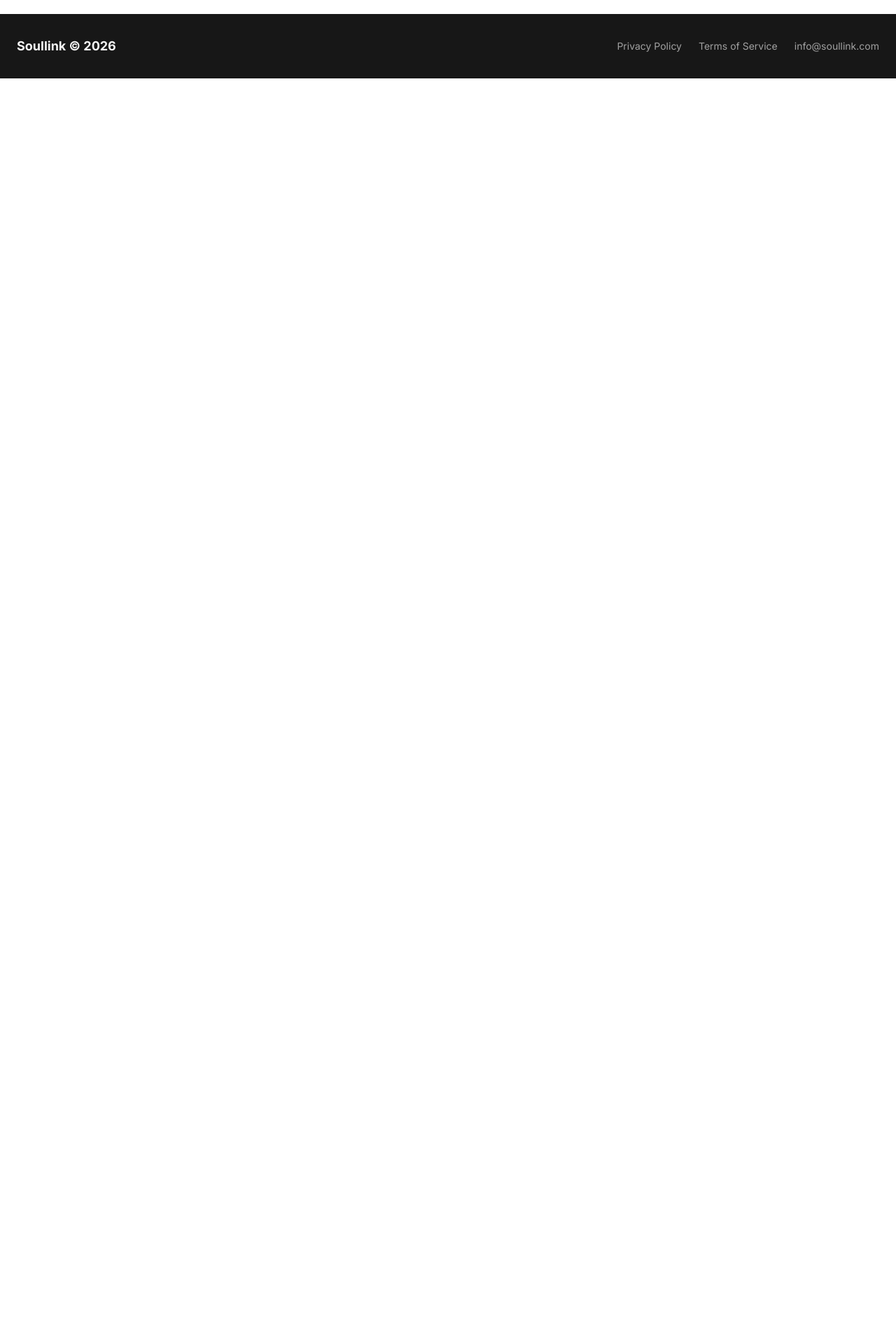
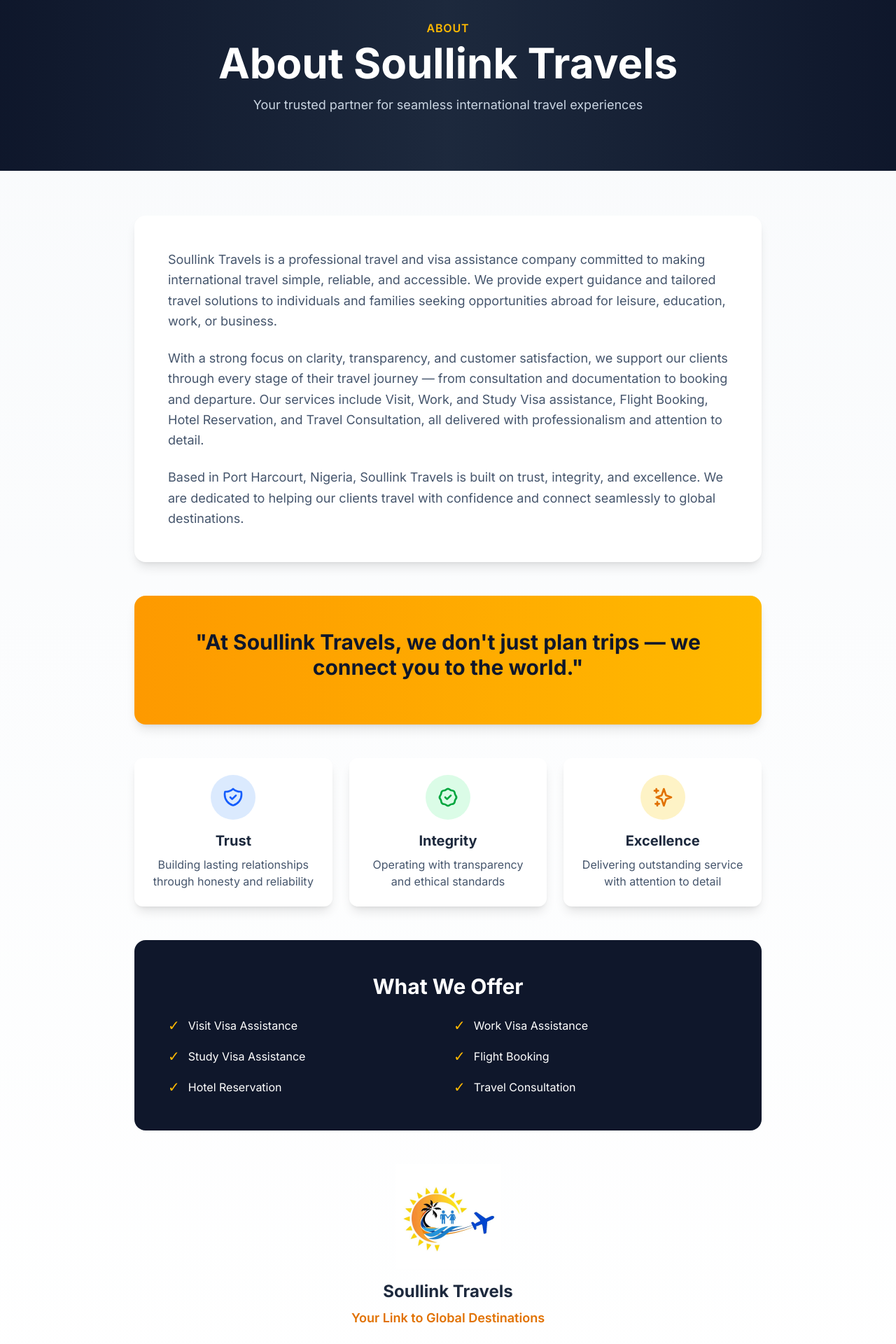
Before and after one commit to soullinktravels-ux/soullink-web-site, a Next.js app: page /about in a window 1280 px wide. Shown: the part 160-2080 px from the top of the page at 70% size. Before the commit the page ends 800 px from the top, so only its background shows below. Built offline with nearby package versions, Linux system fonts and the light colour scheme.

Commit message:
message footer

```diff
--- a/app/about/page.tsx
+++ b/app/about/page.tsx
@@ -1,3 +1,194 @@
+import Image from 'next/image';
+
 export default function AboutPage() {
-  return <div>About Us Page</div>;
+  return (
+    <div className="min-h-screen bg-gradient-to-b from-slate-50 to-white">
+      {/* Header */}
+      <div className="bg-gradient-to-r from-slate-900 via-slate-800 to-slate-900 text-white py-20">
+        <div className="container mx-auto px-4 text-center">
+          <p className="text-amber-400 font-semibold mb-2 uppercase tracking-wider">
+            About
+          </p>
+          <h1 className="text-4xl md:text-5xl lg:text-6xl font-bold mb-4">
+            About Soullink Travels
+          </h1>
+          <p className="text-slate-300 text-lg max-w-2xl mx-auto">
+            Your trusted partner for seamless international travel experiences
+          </p>
+        </div>
+      </div>
+
+      {/* Main Content */}
+      <div className="container mx-auto px-4 py-16">
+        <div className="max-w-4xl mx-auto">
+          {/* Introduction */}
+          <div className="bg-white rounded-2xl shadow-lg p-8 md:p-12 mb-12">
+            <p className="text-slate-600 text-lg leading-relaxed mb-6">
+              Soullink Travels is a professional travel and visa assistance
+              company committed to making international travel simple, reliable,
+              and accessible. We provide expert guidance and tailored travel
+              solutions to individuals and families seeking opportunities abroad
+              for leisure, education, work, or business.
+            </p>
+            <p className="text-slate-600 text-lg leading-relaxed mb-6">
+              With a strong focus on clarity, transparency, and customer
+              satisfaction, we support our clients through every stage of their
+              travel journey — from consultation and documentation to booking
+              and departure. Our services include Visit, Work, and Study Visa
+              assistance, Flight Booking, Hotel Reservation, and Travel
+              Consultation, all delivered with professionalism and attention to
+              detail.
+            </p>
+            <p className="text-slate-600 text-lg leading-relaxed">
+              Based in Port Harcourt, Nigeria, Soullink Travels is built on
+              trust, integrity, and excellence. We are dedicated to helping our
+              clients travel with confidence and connect seamlessly to global
+              destinations.
+            </p>
+          </div>
+
+          {/* Highlight Quote */}
+          <div className="bg-gradient-to-r from-amber-500 to-amber-400 rounded-2xl p-8 md:p-12 text-center mb-12 shadow-lg">
+            <p className="text-2xl md:text-3xl font-bold text-slate-900 mb-4">
+              "At Soullink Travels, we don't just plan trips — we connect you to
+              the world."
+            </p>
+          </div>
+
+          {/* Our Values */}
+          <div className="grid md:grid-cols-3 gap-6 mb-12">
+            <div className="bg-white rounded-xl p-6 shadow-lg text-center hover:shadow-xl transition-shadow">
+              <div className="w-16 h-16 bg-blue-100 rounded-full flex items-center justify-center mx-auto mb-4">
+                <svg
+                  className="w-8 h-8 text-blue-600"
+                  fill="none"
+                  viewBox="0 0 24 24"
+                  stroke="currentColor"
+                >
+                  <path
+                    strokeLinecap="round"
+                    strokeLinejoin="round"
+                    strokeWidth={2}
+                    d="M9 12l2 2 4-4m5.618-4.016A11.955 11.955 0 0112 2.944a11.955 11.955 0 01-8.618 3.04A12.02 12.02 0 003 9c0 5.591 3.824 10.29 9 11.622 5.176-1.332 9-6.03 9-11.622 0-1.042-.133-2.052-.382-3.016z"
+                  />
+                </svg>
+              </div>
+              <h3 className="text-xl font-bold text-slate-800 mb-2">Trust</h3>
+              <p className="text-slate-600">
+                Building lasting relationships through honesty and reliability
+              </p>
+            </div>
+
+            <div className="bg-white rounded-xl p-6 shadow-lg text-center hover:shadow-xl transition-shadow">
+              <div className="w-16 h-16 bg-green-100 rounded-full flex items-center justify-center mx-auto mb-4">
+                <svg
+                  className="w-8 h-8 text-green-600"
+                  fill="none"
+                  viewBox="0 0 24 24"
+                  stroke="currentColor"
+                >
+                  <path
+                    strokeLinecap="round"
+                    strokeLinejoin="round"
+                    strokeWidth={2}
+                    d="M9 12l2 2 4-4M7.835 4.697a3.42 3.42 0 001.946-.806 3.42 3.42 0 014.438 0 3.42 3.42 0 001.946.806 3.42 3.42 0 013.138 3.138 3.42 3.42 0 00.806 1.946 3.42 3.42 0 010 4.438 3.42 3.42 0 00-.806 1.946 3.42 3.42 0 01-3.138 3.138 3.42 3.42 0 00-1.946.806 3.42 3.42 0 01-4.438 0 3.42 3.42 0 00-1.946-.806 3.42 3.42 0 01-3.138-3.138 3.42 3.42 0 00-.806-1.946 3.42 3.42 0 010-4.438 3.42 3.42 0 00.806-1.946 3.42 3.42 0 013.138-3.138z"
+                  />
+                </svg>
+              </div>
+              <h3 className="text-xl font-bold text-slate-800 mb-2">
+                Integrity
+              </h3>
+              <p className="text-slate-600">
+                Operating with transparency and ethical standards
+              </p>
+            </div>
+
+            <div className="bg-white rounded-xl p-6 shadow-lg text-center hover:shadow-xl transition-shadow">
+              <div className="w-16 h-16 bg-amber-100 rounded-full flex items-center justify-center mx-auto mb-4">
+                <svg
+                  className="w-8 h-8 text-amber-600"
+                  fill="none"
+                  viewBox="0 0 24 24"
+                  stroke="currentColor"
+                >
+                  <path
+                    strokeLinecap="round"
+                    strokeLinejoin="round"
+                    strokeWidth={2}
+                    d="M5 3v4M3 5h4M6 17v4m-2-2h4m5-16l2.286 6.857L21 12l-5.714 2.143L13 21l-2.286-6.857L5 12l5.714-2.143L13 3z"
+                  />
+                </svg>
+              </div>
+              <h3 className="text-xl font-bold text-slate-800 mb-2">
+                Excellence
+              </h3>
+              <p className="text-slate-600">
+                Delivering outstanding service with attention to detail
+              </p>
+            </div>
+          </div>
+
+          {/* Our Services Summary */}
+          <div className="bg-slate-900 rounded-2xl p-8 md:p-12 text-white mb-12">
+            <h2 className="text-2xl md:text-3xl font-bold mb-6 text-center">
+              What We Offer
+            </h2>
+            <div className="grid sm:grid-cols-2 gap-4">
+              <div className="flex items-center gap-3">
+                <span className="text-amber-400 text-xl">✓</span>
+                <span>Visit Visa Assistance</span>
+              </div>
+              <div className="flex items-center gap-3">
+                <span className="text-amber-400 text-xl">✓</span>
+                <span>Work Visa Assistance</span>
+              </div>
+              <div className="flex items-center gap-3">
+                <span className="text-amber-400 text-xl">✓</span>
+                <span>Study Visa Assistance</span>
+              </div>
+              <div className="flex items-center gap-3">
+                <span className="text-amber-400 text-xl">✓</span>
+                <span>Flight Booking</span>
+              </div>
+              <div className="flex items-center gap-3">
+                <span className="text-amber-400 text-xl">✓</span>
+                <span>Hotel Reservation</span>
+              </div>
+              <div className="flex items-center gap-3">
+                <span className="text-amber-400 text-xl">✓</span>
+                <span>Travel Consultation</span>
+              </div>
+            </div>
+          </div>
+
+          {/* Brand Tagline */}
+          <div className="text-center">
+            <Image
+              src="/logo/logo.jpg"
+              alt="Soullink Travels"
+              width={150}
+              height={75}
+              className="mx-auto mb-4"
+            />
+            <h3 className="text-2xl font-bold text-slate-800 mb-2">
+              Soullink Travels
+            </h3>
+            <p className="text-amber-600 font-semibold text-lg">
+              Your Link to Global Destinations
+            </p>
+          </div>
+
+          {/* CTA */}
+          <div className="text-center mt-12">
+            <a
+              href="/contact"
+              className="inline-block px-8 py-4 bg-amber-500 hover:bg-amber-400 text-slate-900 font-bold rounded-lg shadow-lg transition-all hover:scale-105"
+            >
+              Get in Touch
+            </a>
+          </div>
+        </div>
+      </div>
+    </div>
+  );
 }
--- a/components/layout/Footer.tsx
+++ b/components/layout/Footer.tsx
@@ -3,7 +3,7 @@
     <footer className="bg-neutral-900 text-neutral-100 py-8 mt-12">
       <div className="container mx-auto px-6 flex flex-col md:flex-row justify-between items-center gap-4">
         <div className="text-lg font-bold">
-          Soullink &copy; {new Date().getFullYear()}
+          SoullinkTravels &copy; {new Date().getFullYear()}
         </div>
         <div className="flex gap-6 text-neutral-400 text-sm">
           <a href="/privacy" className="hover:text-white">
@@ -12,8 +12,11 @@
           <a href="/terms" className="hover:text-white">
             Terms of Service
           </a>
-          <a href="mailto:info@soullink.com" className="hover:text-white">
-            info@soullink.com
+          <a
+            href="mailto:info@soullinktravels.com"
+            className="hover:text-white"
+          >
+            info@soullinktravels.com
           </a>
         </div>
       </div>
```
